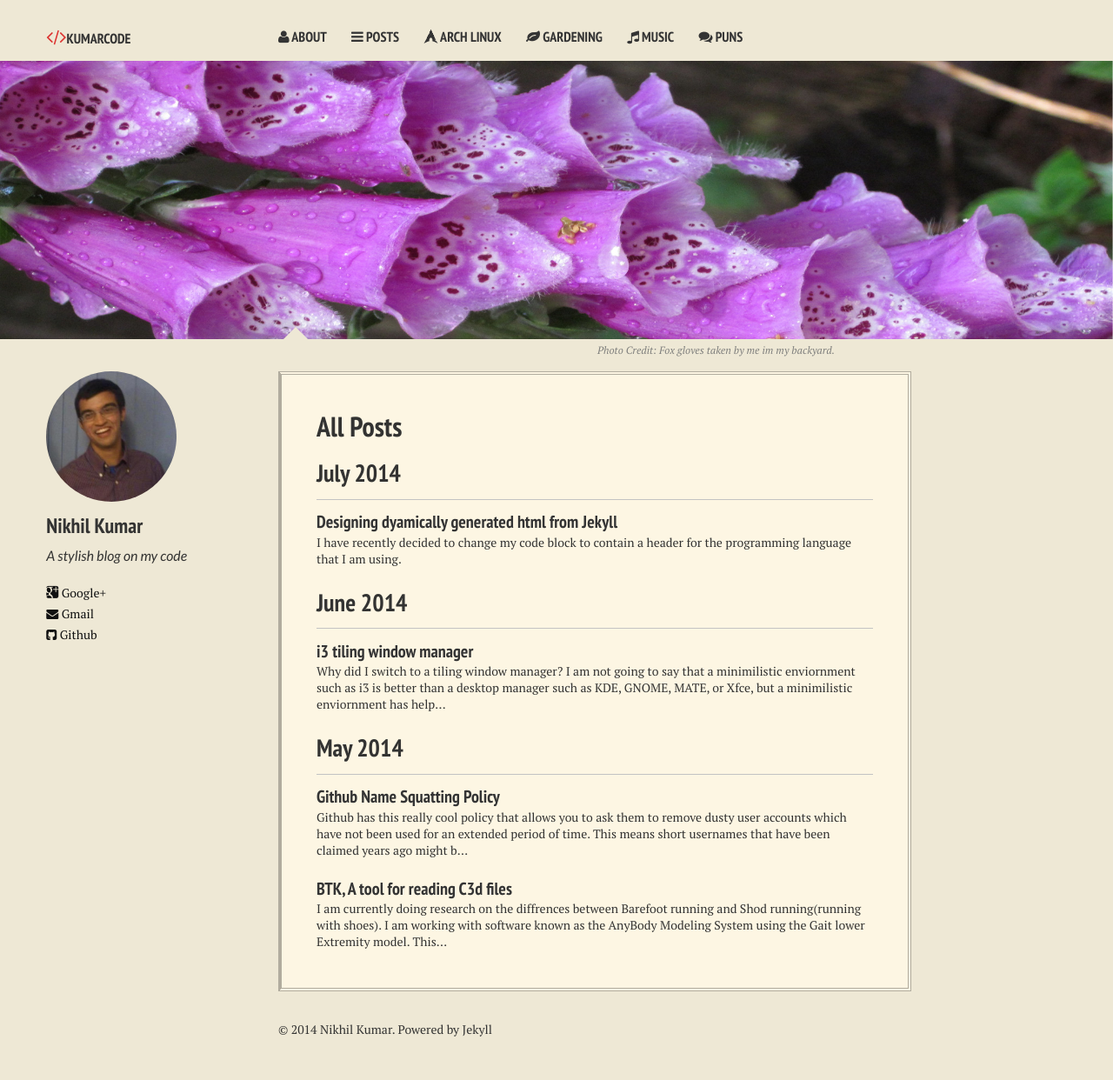
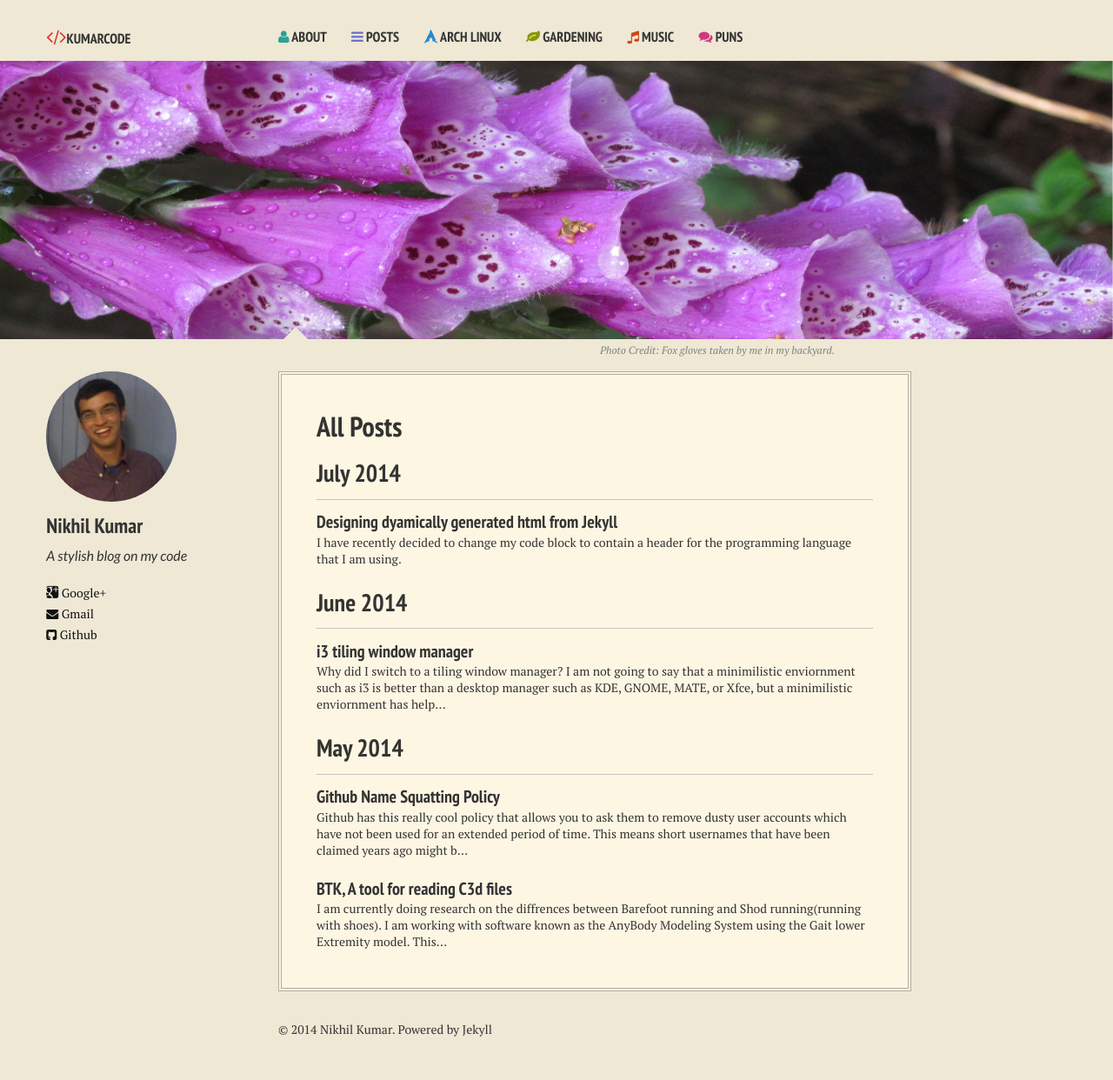
Before and after one commit to nikhil/nikhil.github.io, a PHP site: page /posts/index.html in a window 1280 px wide. Shown: the whole page at 87% size. Run offline with PHP 8.4, Linux system fonts and the light colour scheme; some libraries are stand-ins or nearby versions; some web fonts are replaced.

Commit message:
colorized icons

```diff
--- a/_site/assets/css/custom.css
+++ b/_site/assets/css/custom.css
@@ -64,7 +64,7 @@ padding-bottom: 18px;
 
 border-width: 4px;
 border-color: #b1ac9e;
-border-style: double double double solid;
+border-style: double;
 
 
 
@@ -75,6 +75,40 @@ border-style: double double double solid;
 color: #dc322f;
 font-size: 135%;
 
+
+}
+.top-navigation .About i{
+
+	color:#2aa198;
+
+}
+
+.top-navigation .Posts i{
+
+	color: #6c71c4;
+
+}
+
+.top-navigation i{
+
+	color:#268bd2;
+
+}
+
+.Gardening i{
+
+	color: #859900;
+
+}
+
+.music i{
+
+	color:#cb4b16;
+
+}
+
+.PUNS i{
+	color: #d33682;
 
 }
 
--- a/_site/feed.xml
+++ b/_site/feed.xml
@@ -4,7 +4,7 @@
 <generator uri="https://github.com/jekyll/jekyll">Jekyll</generator>
 <link rel="self" type="application/atom+xml" href="/feed.xml" />
 <link rel="alternate" type="text/html" href="" />
-<updated>2014-07-09T19:48:28-04:00</updated>
+<updated>2014-07-09T20:30:52-04:00</updated>
 <id>/</id>
 <author>
   <name>Nikhil Kumar</name>
--- a/_site/gardening/index.html
+++ b/_site/gardening/index.html
@@ -267,7 +267,7 @@
 
   alt="Gardening feature image">
 
-    <span class="image-credit">Photo Credit: <a href="">Lily taken by me from my backyard.</a></span>
+    <span class="image-credit">Photo Credit: <a href="">Lily taken by me in my backyard.</a></span>
 
   </div><!-- /.image-wrap -->
 
--- a/_site/posts/index.html
+++ b/_site/posts/index.html
@@ -267,7 +267,7 @@
 
   alt="All Posts feature image">
 
-    <span class="image-credit">Photo Credit: <a href="">Fox gloves taken by me im my backyard.</a></span>
+    <span class="image-credit">Photo Credit: <a href="">Fox gloves taken by me in my backyard.</a></span>
 
   </div><!-- /.image-wrap -->
 
```
Also changed, not shown: assets/css/custom.css (+35 -1 lines).
